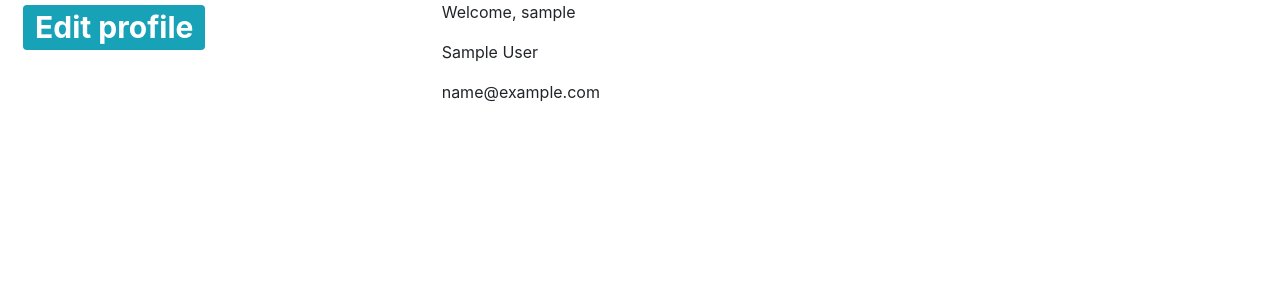
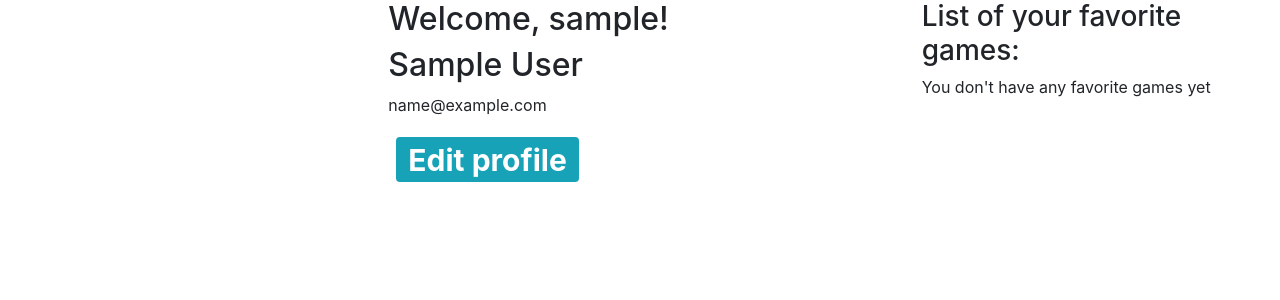
Before and after one commit to Nderkovich/GameMuster, a Django app: template profiles/templates/Profiles/profile.html in a window 1280 px wide. Shown: the part 66-366 px from the top of the page. Run offline with Django 3.2, Linux system fonts and the light colour scheme; the template is opened without the code that fills it: values that come from a table or form of the project are taken from there, others are empty; the visitor is signed in with stand-in values (Sample User, id 1); data comes from the database, SQL or seed files in the repository; parts of the project's set-up code (start-up, migrations or seed data) failed here and were passed over; some libraries are stand-ins or nearby versions.

Commit message:
Changed user profile a little bit

```diff
--- a/profiles/templates/Profiles/profile.html
+++ b/profiles/templates/Profiles/profile.html
@@ -9,6 +9,17 @@ Profile
 {% block content %}
 <div class="row">
         <div class="col-sm" style="align-items: center">
+        </div>
+        <div class="col-5">
+                <h2>Welcome, {{ profile.username }}!</h2>
+                <h2>{{ profile.first_name }} {{profile.last_name}}</h2>
+                <p>{{ profile.email }}</p>
+                {% if profile.birthday %}
+                        <p>Birthday: {{ profile.birthday }}</p>
+                {% endif %}
+                {% if user_favorites %}
+                        <p>Favorite games in total: {{ user_favorites|length }}</p>
+                {% endif %}
                 {% if user.is_authenticated %}
                         {% if user.id == profile.id %}
                                 <h1><a class="badge badge-info mx-2" href="{% url 'user_profile:edit_profile' %}">Edit profile</a></h1>
@@ -16,18 +27,15 @@ Profile
                 {% endif %}
         </div>
         <div class="col-sm">
-                <p>Welcome, {{ profile.username }}</p>
-                <p>{{ profile.first_name }} {{profile.last_name}}</p>
-                <p>{{ profile.email }}</p>
-                {% if profile.birthday %}
-                        <p>{{ profile.birthday }}</p>
+                <h3>List of your favorite games:</h3>
+                {% if user_favorites %}
+                        {% for game in user_favorites %}
+                        <a href="/game/{{ game.id }}" style="color: inherit">{{game.name}}</a>
+                        <br>
+                        {% endfor %}
+                {% else %}
+                        <p>You don't have any favorite games yet</p>
                 {% endif %}
-        </div>
-        <div class="col-sm">
-                {% for game in user_favorites %}
-                <a href="/game/{{ game.id }}">{{game.name}}</a>
-                <br>
-                {% endfor %}
         </div>
       </div>
 {% endblock %}
```
